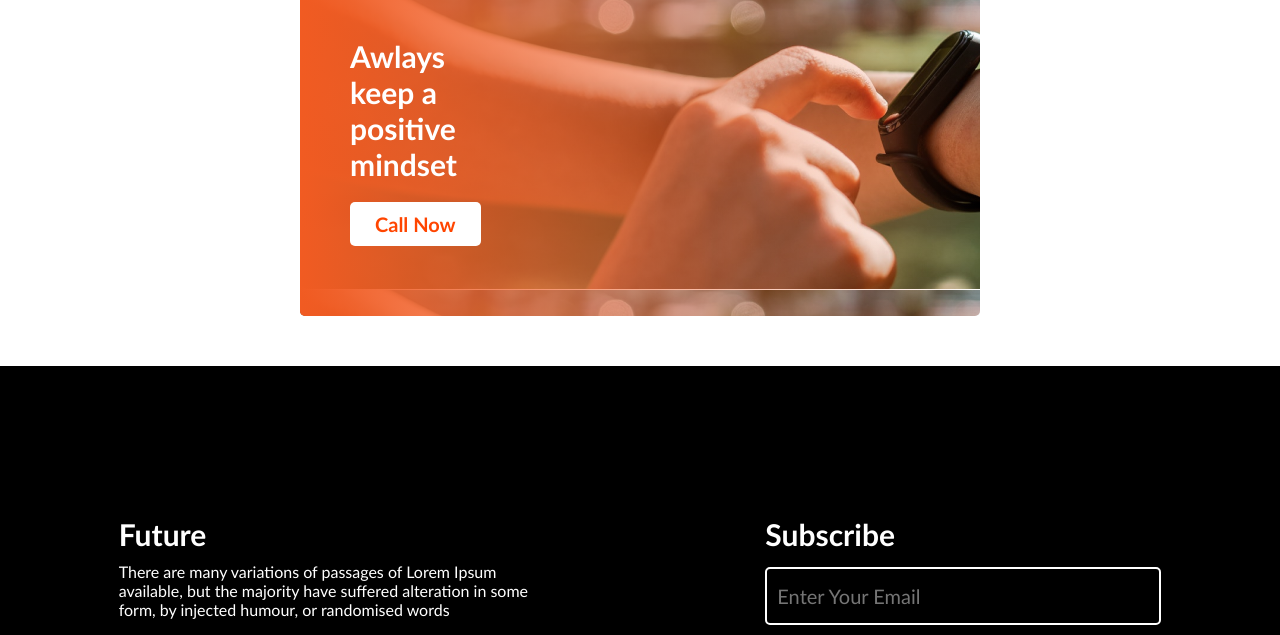
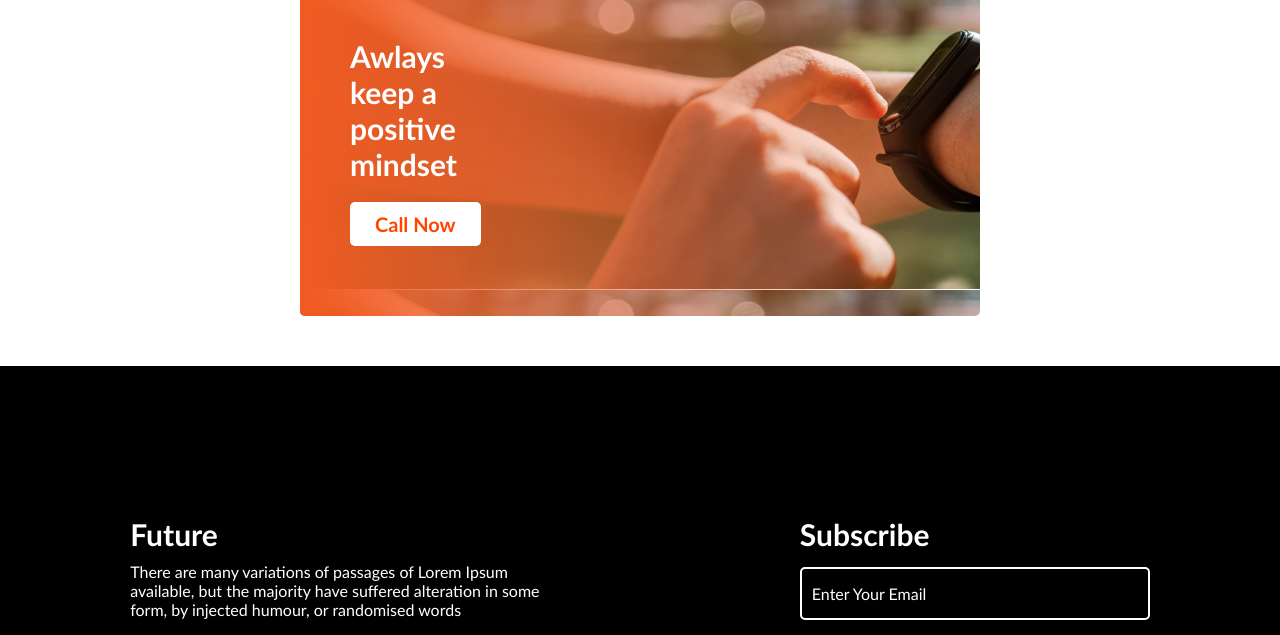
Before and after one commit to sazzadsadman/assignment1, a plain HTML site: page index.html in a window 1280 px wide. Shown: the part 1952-2587 px from the top of the page. Drawn offline with Linux system fonts and the light colour scheme.

Commit message:
footer updated

```diff
--- a/style.css
+++ b/style.css
@@ -126,6 +126,7 @@
 }
 .footer-contact p{
     padding-top: 10px;
+    font-size: 16px;
 }
 .social-icons {
     margin-top: 20px;
@@ -139,7 +140,7 @@
 }
 .form-box input{
    outline: none;
-   font-size: 20px;
+   font-size: 16px;
    padding: 15px 150px 15px 10px;
    color: white;
    background-color: black;
@@ -148,3 +149,6 @@
    border-radius: 5px;
    box-shadow: none;
 }
+::placeholder{
+    color: white;
+}
```
